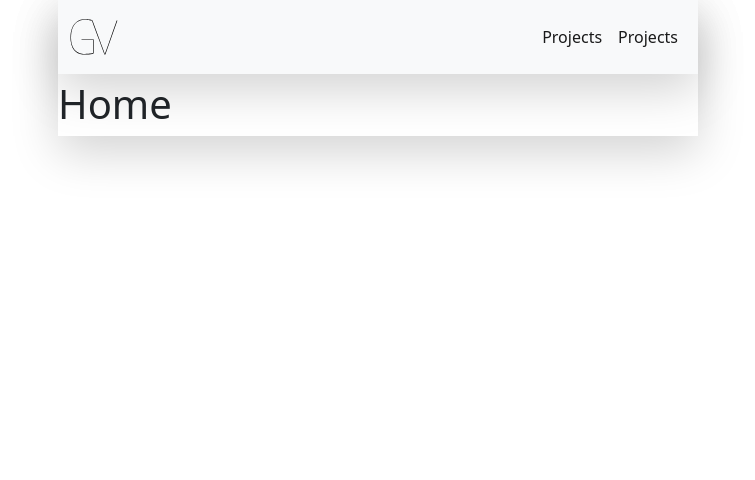
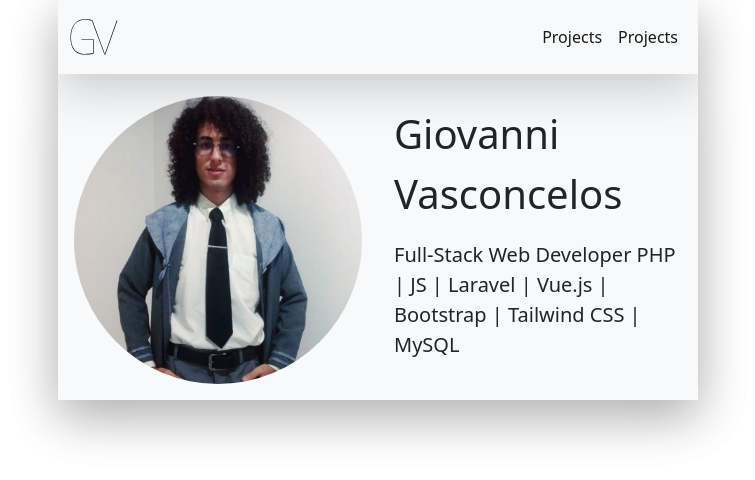
Before and after one commit to vasconcelos-giovanni/giovanni-vasconcelos, a Vue app: page / in a window 1280 px wide. Shown: the top 480 px of the page, without its empty margins (262-1017 px from the left). Built offline with nearby package versions, Linux system fonts and the light colour scheme.

Commit message:
feat: call HeroSection in HomeView

```diff
--- a/src/views/HomeView.vue
+++ b/src/views/HomeView.vue
@@ -1,9 +1,12 @@
 <template>
   <MainLayout>
-    <h1>Home</h1>
+    <template #hero>
+      <HeroSection />
+    </template>
   </MainLayout>
 </template>
 
 <script setup>
 import { MainLayout } from '../layouts';
+import { HeroSection } from '../components';
 </script>
```
